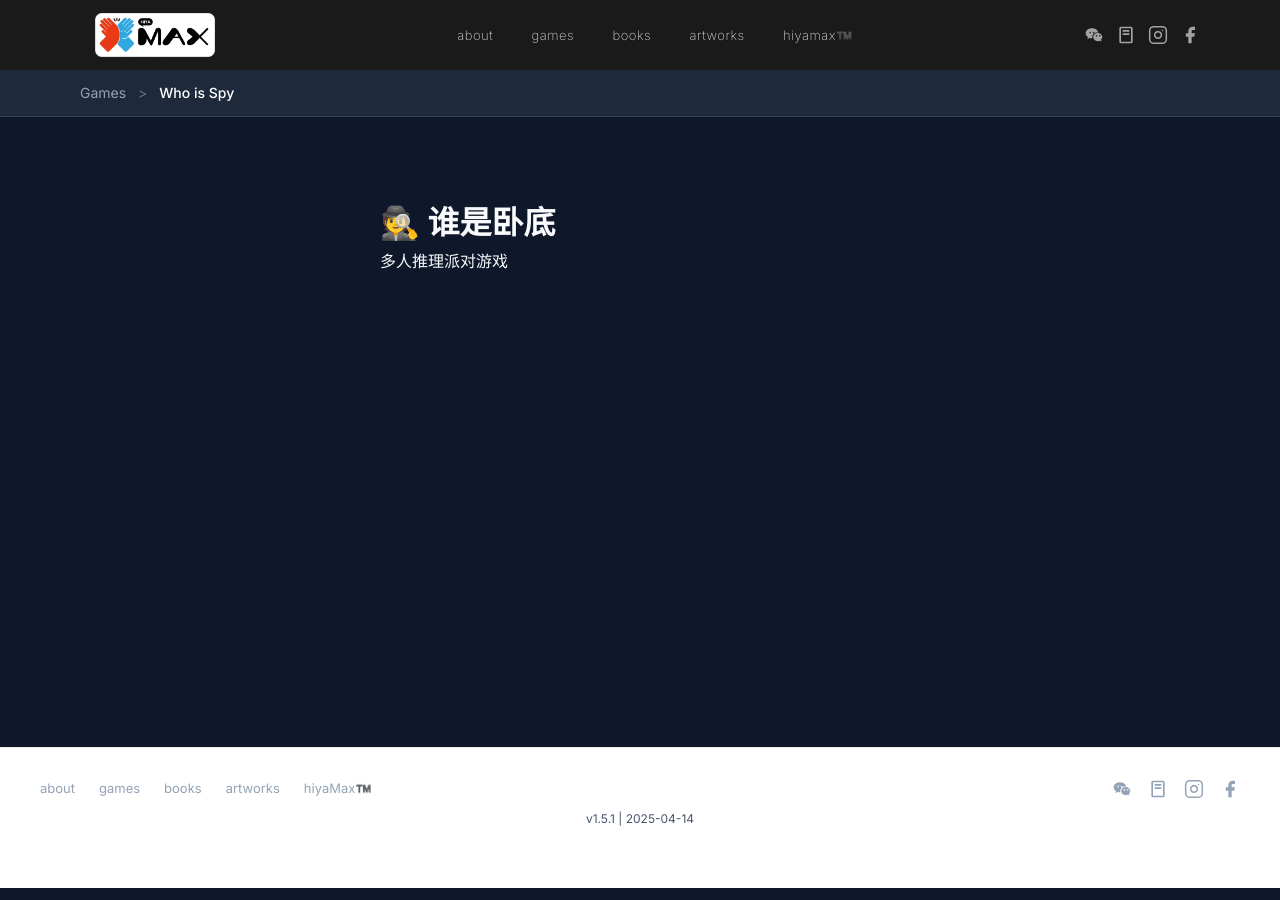
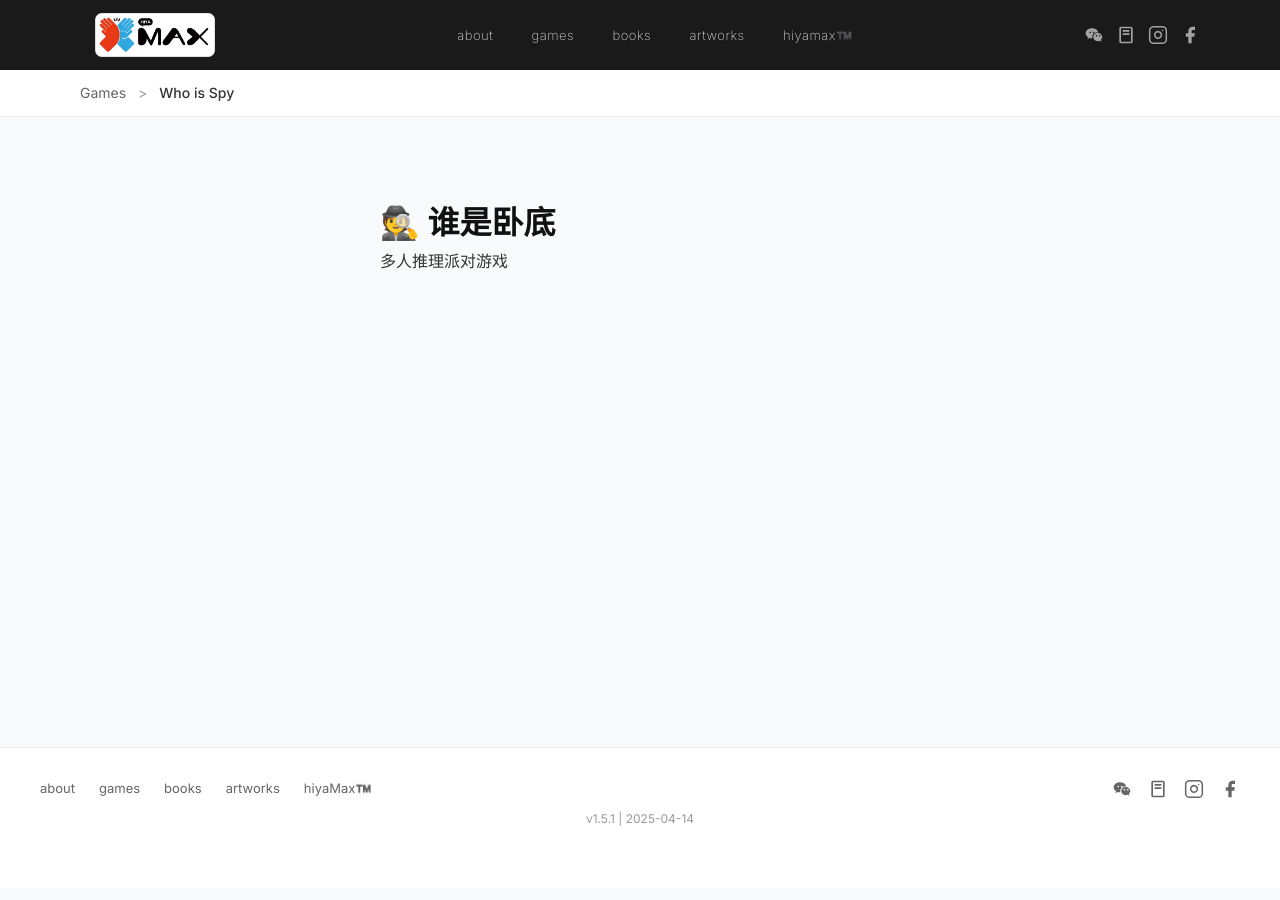
Before and after one commit to hiyaScott/hiyamax-home, a Jekyll site: the page built from _games/who-is-spy.md, in a window 1280 px wide. Built offline with Jekyll 4.4.1, drawn with Linux system fonts in a browser that asks for light colours.

Commit message:
Update: level-3 page to light theme - white breadcrumb and content background

```diff
--- a/_layouts/game.html
+++ b/_layouts/game.html
@@ -21,16 +21,16 @@ layout: default
 </div>
 
 <style>
-  /* Game Detail Page - Dark Theme */
+  /* Game Detail Page - Light Theme */
   html, body {
-    background: #0f172a;
+    background: #f8fafc;
     min-height: 100vh;
   }
 
-  /* Breadcrumb - Dark */
+  /* Breadcrumb - Light */
   .breadcrumb {
-    background: #1e293b;
-    border-bottom: 1px solid rgba(148, 163, 184, 0.2);
+    background: #fff;
+    border-bottom: 1px solid #eee;
     padding-top: var(--header-height);
   }
 
@@ -42,29 +42,29 @@ layout: default
   }
 
   .breadcrumb a {
-    color: #94a3b8;
+    color: #666;
     text-decoration: none;
   }
 
-  .breadcrumb a:hover { color: #fff; }
+  .breadcrumb a:hover { color: #000; }
 
   .breadcrumb-separator {
     margin: 0 8px;
-    color: #64748b;
+    color: #999;
   }
 
   .breadcrumb-current {
-    color: #fff;
+    color: #333;
     font-weight: 500;
   }
 
-  /* Game Page - Transparent */
+  /* Game Page - Light background */
   .game-page {
     max-width: var(--max-content-width);
     margin: 0 auto;
     padding: 40px;
     min-height: calc(100vh - var(--header-height) - 200px);
-    background: transparent;
+    background: #f8fafc;
   }
 
   .game-wrapper {
@@ -79,7 +79,7 @@ layout: default
     padding: 40px;
   }
 
-  /* Code blocks - Dark theme */
+  /* Code blocks - Light theme */
   .game-container pre {
     background: #1e293b;
     border: 1px solid rgba(148, 163, 184, 0.2);
@@ -90,12 +90,12 @@ layout: default
   }
 
   .game-container code {
-    background: rgba(148, 163, 184, 0.15);
+    background: rgba(0, 0, 0, 0.05);
     padding: 2px 6px;
     border-radius: 4px;
     font-family: 'Monaco', 'Consolas', monospace;
     font-size: 14px;
-    color: #38bdf8;
+    color: #333;
   }
 
   .game-container pre code {
@@ -104,19 +104,19 @@ layout: default
     color: #e2e8f0;
   }
 
-  /* Regular text in game content */
+  /* Regular text in game content - Dark text for light background */
   .game-container {
-    color: #f8fafc;
+    color: #333;
   }
 
   .game-container h1,
   .game-container h2,
   .game-container h3 {
-    color: #f8fafc;
+    color: #111;
   }
 
   .game-container p {
-    color: #94a3b8;
+    color: #666;
   }
 
   /* Game Footer - White background */
@@ -125,26 +125,6 @@ layout: default
     padding: 30px 40px 60px;
     border-top: 1px solid #eee;
     margin-top: 0;
-  }
-
-  .footer .footer-nav a {
-    color: #666;
-  }
-
-  .footer .footer-nav a:hover {
-    color: #000;
-  }
-
-  .footer .footer-social-link {
-    color: #666;
-  }
-
-  .footer .footer-social-link:hover {
-    color: #000;
-  }
-
-  .footer .footer-version {
-    color: #999;
   }
 
   .footer .footer-inner {
@@ -161,17 +141,19 @@ layout: default
   }
 
   .footer .footer-nav a {
-    color: #94a3b8;
+    color: #666;
     text-decoration: none;
     font-size: 13px;
     transition: color 0.2s;
   }
 
-  .footer .footer-nav a:hover { color: #fff; }
+  .footer .footer-nav a:hover {
+    color: #000;
+  }
 
   .footer .footer-copyright {
     font-size: 13px;
-    color: #64748b;
+    color: #666;
   }
 
   .footer .footer-social {
@@ -180,7 +162,7 @@ layout: default
   }
 
   .footer .footer-social-link {
-    color: #94a3b8;
+    color: #666;
     display: flex;
     align-items: center;
     justify-content: center;
@@ -188,13 +170,15 @@ layout: default
     transition: color 0.2s;
   }
 
-  .footer .footer-social-link:hover { color: #fff; }
+  .footer .footer-social-link:hover {
+    color: #000;
+  }
 
   .footer .footer-version {
     text-align: center;
     margin-top: 10px;
     font-size: 12px;
-    color: #475569;
+    color: #999;
   }
 
   @media (max-width: 768px) {
```
